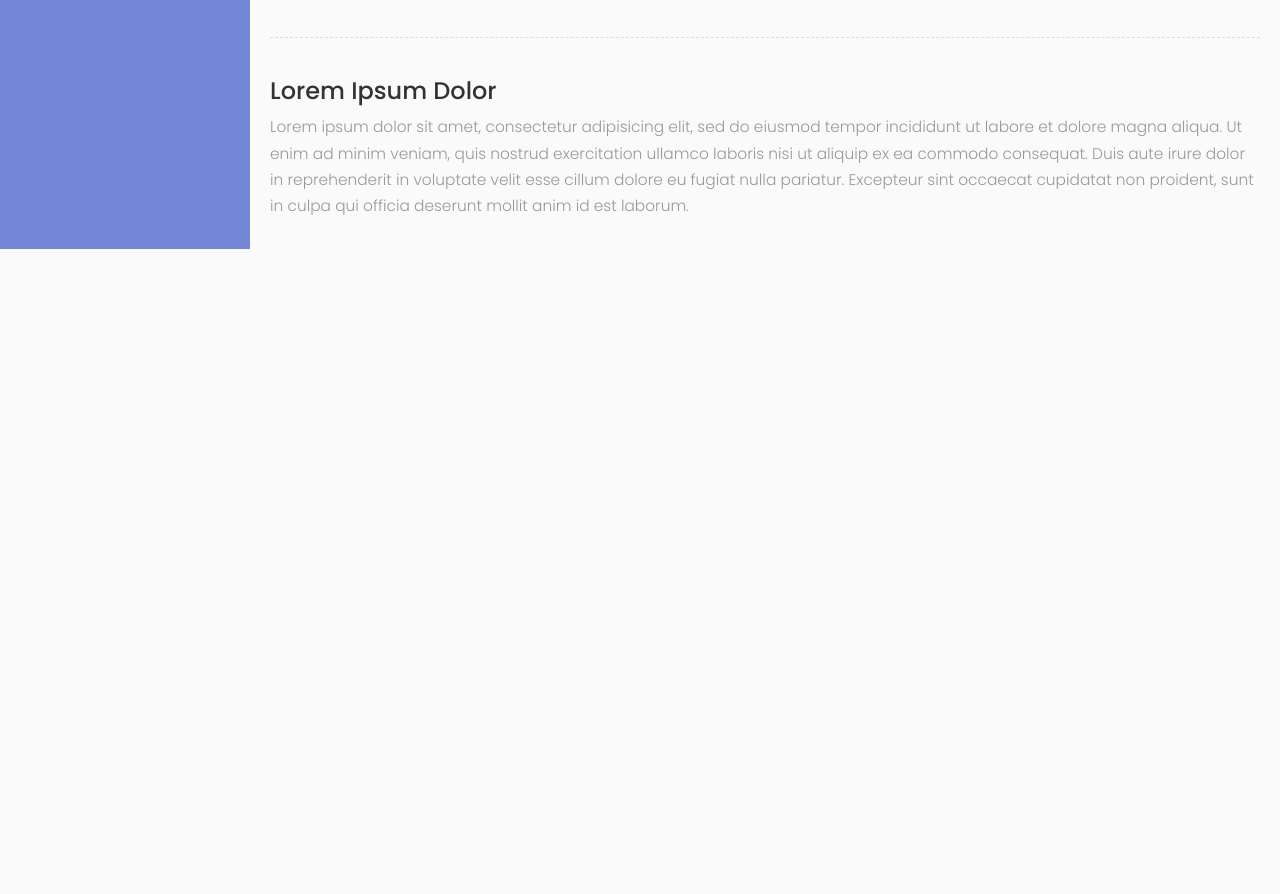
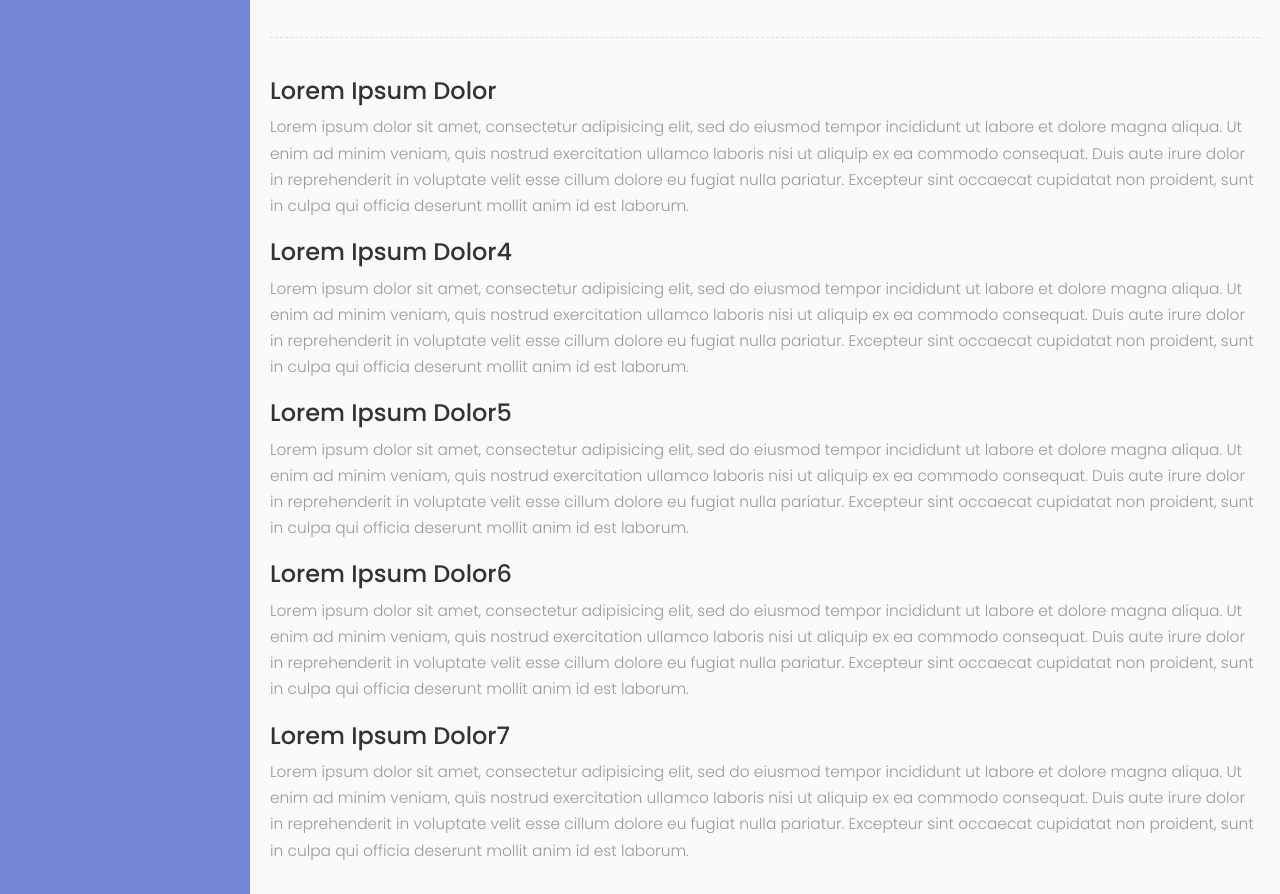
Before and after one commit to sherrybi/sidebar, a plain HTML site: page index.html in a window 1280 px wide. Shown: the part 863-1757 px from the top of the page. Before the commit the page ends 1112 px from the top, so only its background shows below. Drawn offline with nearby package versions, Linux system fonts and the light colour scheme.

Commit message:
more p added for testing scroll spy

```diff
--- a/index.html
+++ b/index.html
@@ -98,6 +98,18 @@
 
                 <h3>Lorem Ipsum Dolor</h3>
                 <p>Lorem ipsum dolor sit amet, consectetur adipisicing elit, sed do eiusmod tempor incididunt ut labore et dolore magna aliqua. Ut enim ad minim veniam, quis nostrud exercitation ullamco laboris nisi ut aliquip ex ea commodo consequat. Duis aute irure dolor in reprehenderit in voluptate velit esse cillum dolore eu fugiat nulla pariatur. Excepteur sint occaecat cupidatat non proident, sunt in culpa qui officia deserunt mollit anim id est laborum.</p>
+
+                <h3>Lorem Ipsum Dolor4</h3>
+                <p>Lorem ipsum dolor sit amet, consectetur adipisicing elit, sed do eiusmod tempor incididunt ut labore et dolore magna aliqua. Ut enim ad minim veniam, quis nostrud exercitation ullamco laboris nisi ut aliquip ex ea commodo consequat. Duis aute irure dolor in reprehenderit in voluptate velit esse cillum dolore eu fugiat nulla pariatur. Excepteur sint occaecat cupidatat non proident, sunt in culpa qui officia deserunt mollit anim id est laborum.</p>
+
+                <h3>Lorem Ipsum Dolor5</h3>
+                <p>Lorem ipsum dolor sit amet, consectetur adipisicing elit, sed do eiusmod tempor incididunt ut labore et dolore magna aliqua. Ut enim ad minim veniam, quis nostrud exercitation ullamco laboris nisi ut aliquip ex ea commodo consequat. Duis aute irure dolor in reprehenderit in voluptate velit esse cillum dolore eu fugiat nulla pariatur. Excepteur sint occaecat cupidatat non proident, sunt in culpa qui officia deserunt mollit anim id est laborum.</p>
+
+                <h3>Lorem Ipsum Dolor6</h3>
+                <p>Lorem ipsum dolor sit amet, consectetur adipisicing elit, sed do eiusmod tempor incididunt ut labore et dolore magna aliqua. Ut enim ad minim veniam, quis nostrud exercitation ullamco laboris nisi ut aliquip ex ea commodo consequat. Duis aute irure dolor in reprehenderit in voluptate velit esse cillum dolore eu fugiat nulla pariatur. Excepteur sint occaecat cupidatat non proident, sunt in culpa qui officia deserunt mollit anim id est laborum.</p>
+
+                <h3>Lorem Ipsum Dolor7</h3>
+                <p>Lorem ipsum dolor sit amet, consectetur adipisicing elit, sed do eiusmod tempor incididunt ut labore et dolore magna aliqua. Ut enim ad minim veniam, quis nostrud exercitation ullamco laboris nisi ut aliquip ex ea commodo consequat. Duis aute irure dolor in reprehenderit in voluptate velit esse cillum dolore eu fugiat nulla pariatur. Excepteur sint occaecat cupidatat non proident, sunt in culpa qui officia deserunt mollit anim id est laborum.</p>
             </div>
         </div>
 
```
